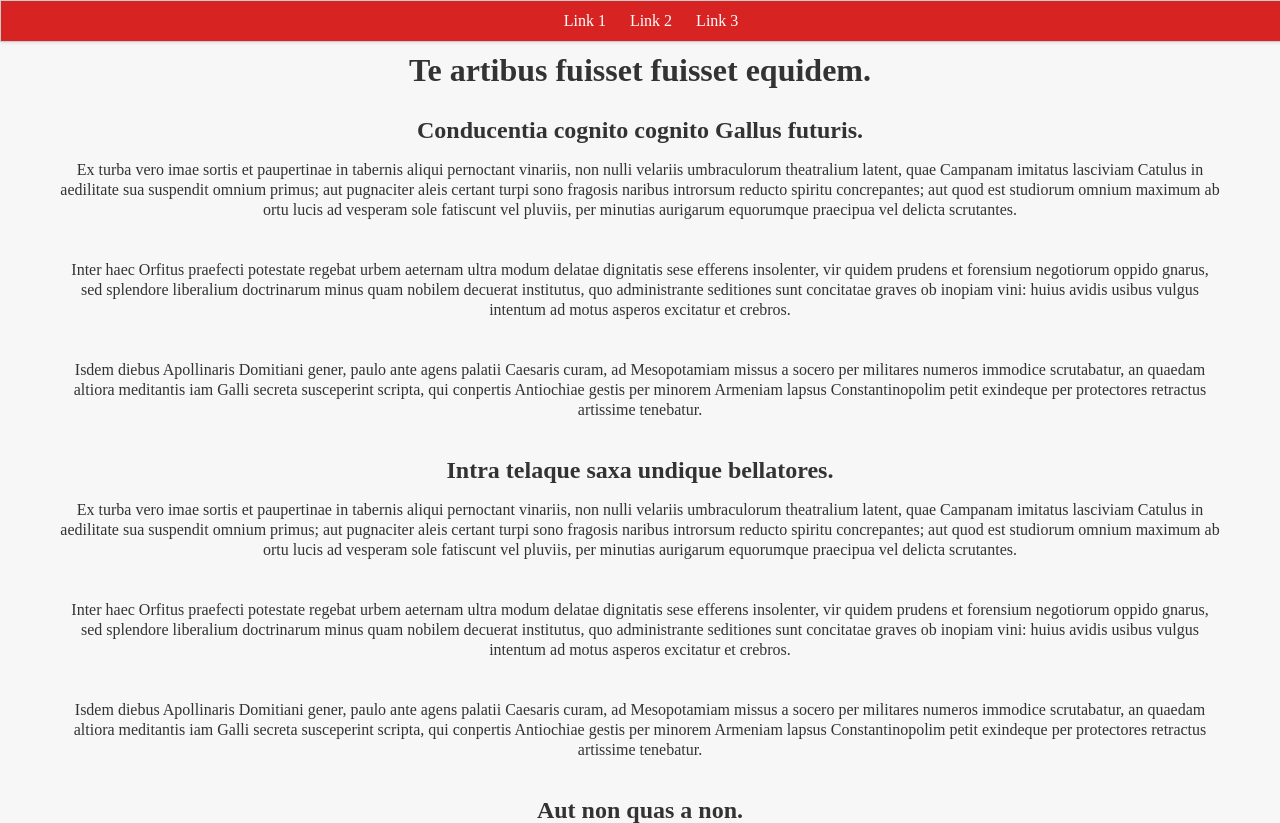
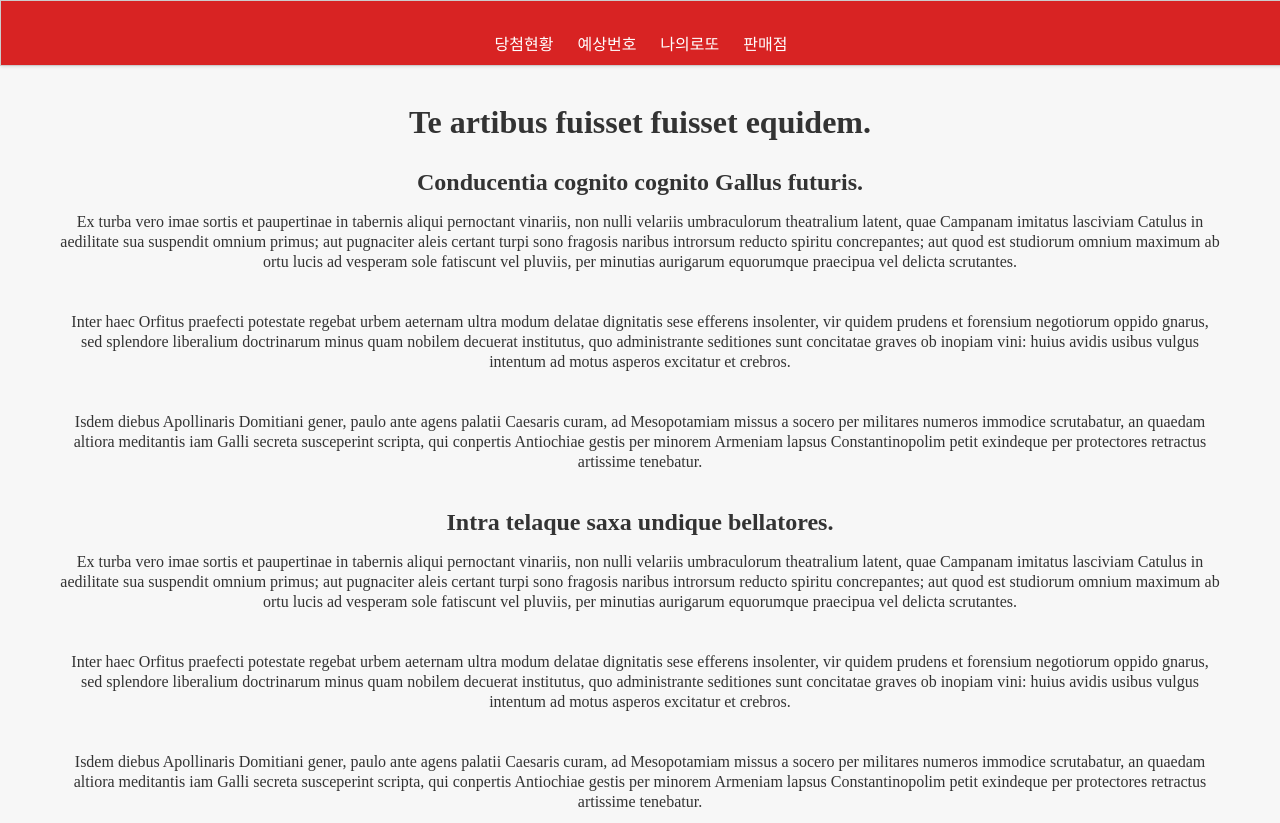
Before and after one commit to hope313/website, a website: page sticky/index2.html in a window 1280 px wide. Shown: the top 823 px of the page. Drawn offline with Linux system fonts and the light colour scheme.

Commit message:
sticky/index2.html edit

```diff
--- a/sticky/index2.html
+++ b/sticky/index2.html
@@ -3,6 +3,7 @@
 
 <head>
 	<meta charset="UTF-8">
+	<meta name="viewport" content="width=device-width, initial-scale=1.0, minimum-scale=1.0, maximum-scale=1.0, user-scalable=no">
 	<title>Document</title>
 	<style>
 	body {
@@ -13,6 +14,7 @@
 		line-height: 20px;
 		color: #333;
 		text-align: center;
+		margin-top: 52px;
 	}
 
 	.contener {
@@ -20,7 +22,7 @@
 		border: 1px solid #ccc;
 		box-shadow: 1px 1px 3px 0 rgba(0, 0, 0, 0.1);
 		width: 100%;
-		padding: 10px;
+		padding: 34px 0px 10px 0px;
 		position: fixed;
 		top: 0px;
 		left: 0px;
@@ -28,7 +30,7 @@
 
 	.contener a {
 		padding: 10px;
-		color: #FFFFFF;
+		color: #ffffff;
 		text-decoration: none;
 	}
 
@@ -49,9 +51,10 @@
 
 <body>
 	<div class="contener">
-		<a href="#">Link 1</a>
-		<a href="#">Link 2</a>
-		<a href="#">Link 3</a>
+		<a href="#">당첨현황</a>
+		<a href="#">예상번호</a>
+		<a href="#">나의로또</a>
+        <a href="#">판매점</a>
 	</div>
 
 	<h1>Te artibus fuisset fuisset equidem.</h1>
```
